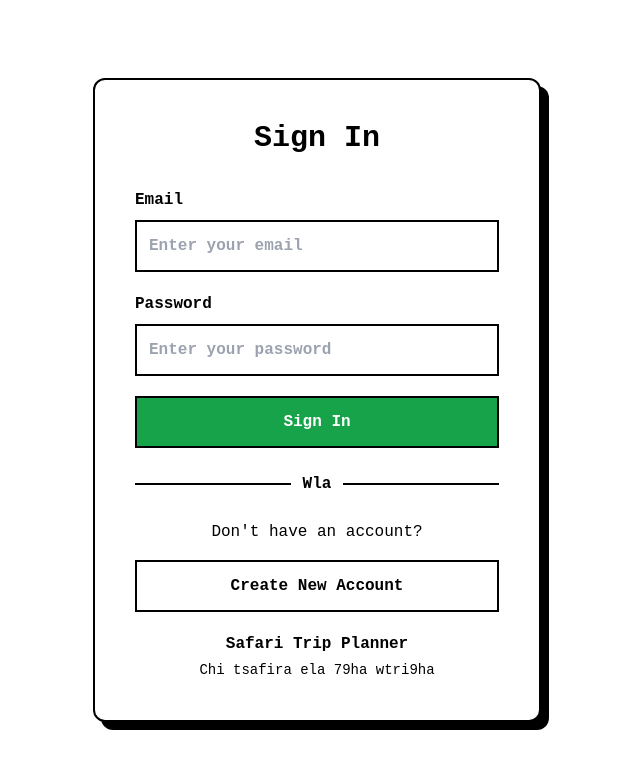
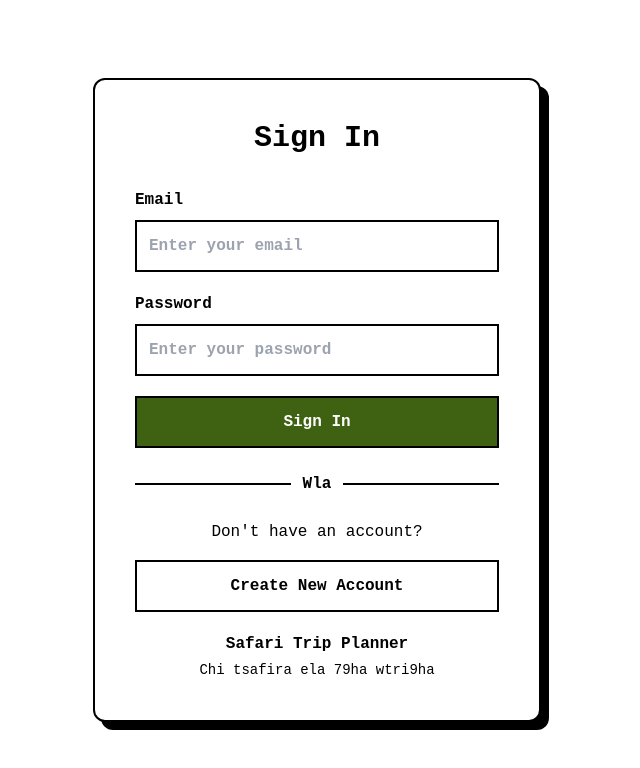
Before and after one commit to Moudabir/safari-voyage-planner-pro, a React (Vite) app: page /auth in a window 1280 px wide. Shown: the top 768 px of the page, without its empty margins (323-963 px from the left). Built offline with nearby package versions, Linux system fonts and the light colour scheme.

Commit message:
Visual edit in Lovable
Edited UI in Lovable

```diff
--- a/src/pages/Auth.tsx
+++ b/src/pages/Auth.tsx
@@ -124,7 +124,7 @@ const Auth = () => {
             <input id="password" type="password" placeholder={mode === "signup" ? "Create a password (min 6 characters)" : "Enter your password"} value={password} onChange={e => setPassword(e.target.value)} required minLength={mode === "signup" ? 6 : undefined} className="brutalist-input" />
           </div>
 
-          <button type="submit" disabled={loading} className="brutalist-button mt-4 bg-green-600 hover:bg-green-500">
+          <button type="submit" disabled={loading} className="brutalist-button mt-4 bg-lime-800 hover:bg-lime-700">
             {loading ? mode === "signin" ? "Signing In..." : "Creating Account..." : mode === "signin" ? "Sign In" : "Create Account"}
           </button>
         </form>
```
